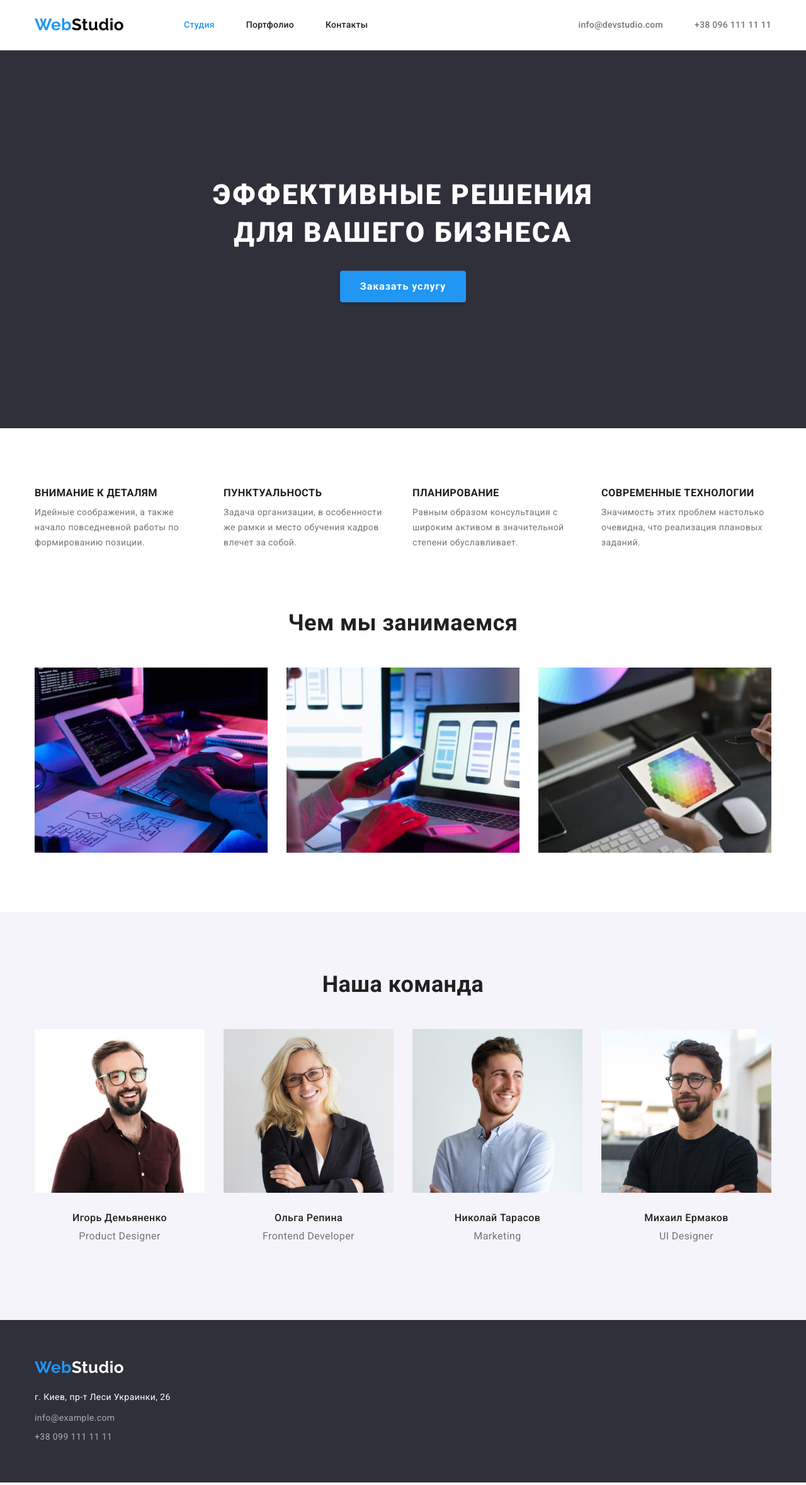
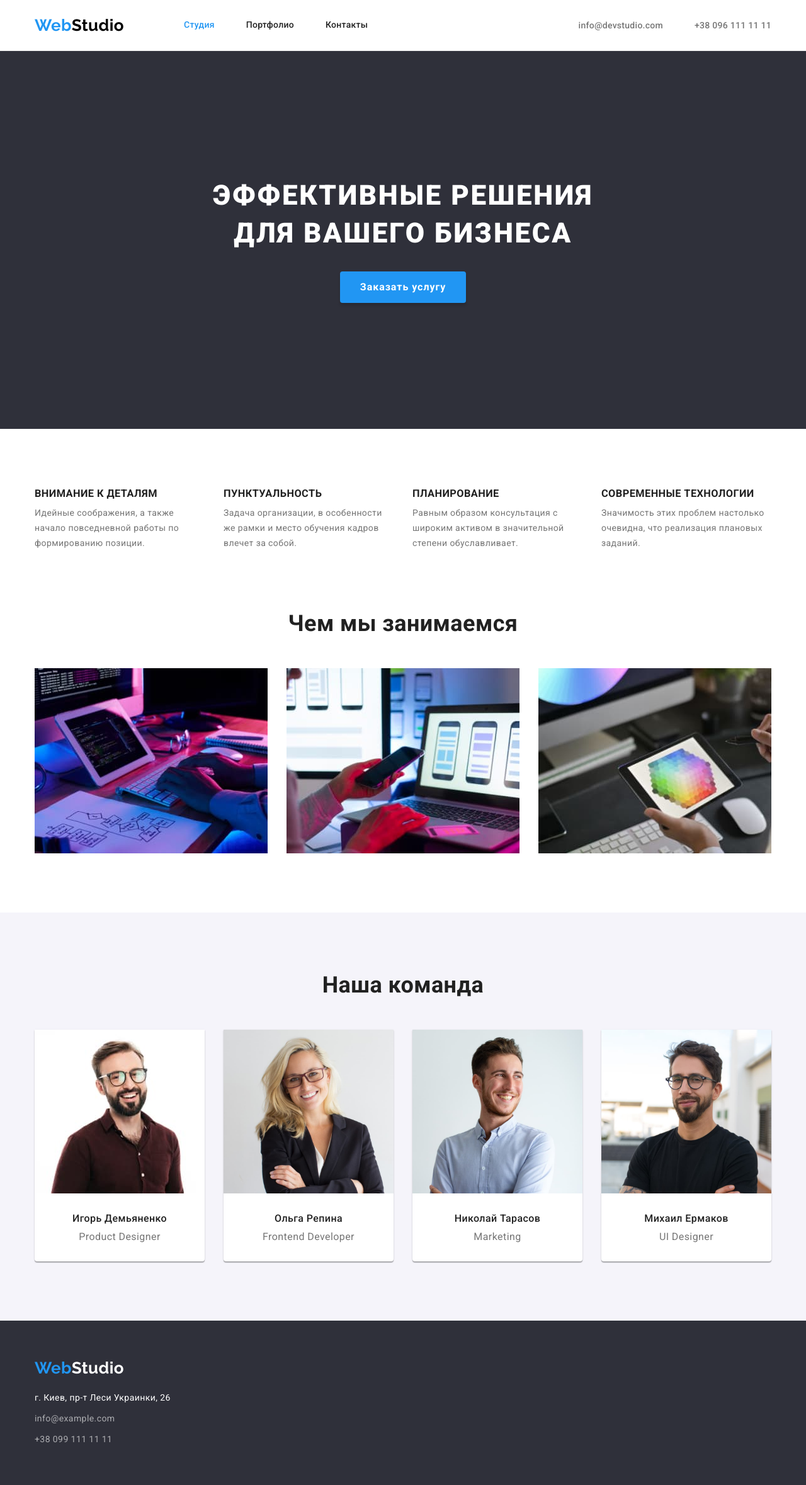
Before and after one commit to jsevruk/goit-markup-hw-03, a plain HTML site: page index.html in a window 1280 px wide. Shown: the whole page at 63% size. Drawn offline with nearby package versions, Linux system fonts and the light colour scheme.

Commit message:
Внесла правки

```diff
--- a/css/styles.css
+++ b/css/styles.css
@@ -90,8 +90,6 @@
     /*--------------------------!* Header *!----------------------------*/
 
    .header {
-       padding-top: 24px;
-       padding-bottom: 24px;
        border-bottom: 1px solid #ECECEC;
    }
 
@@ -127,6 +125,10 @@
     }
 
     .header-link {
+        padding-top: 32px;
+        padding-bottom: 32px;
+        display: block;
+
         font-weight: 500;
         line-height: 1.14;
         letter-spacing: 0.02em;
@@ -142,13 +144,10 @@
         color: var(--accent-color);
     }
 
-    .header-contacts{
-        margin-left: auto;
-    }
 
     .header-contacts-list {
         display: flex;
-        /*align-items: center;*/
+        margin-left: auto;
     }
 
     .header-contacts-item:not(:last-child) {
@@ -156,6 +155,9 @@
     }
 
     .header-contacts-link {
+        padding-top: 32px;
+        padding-bottom: 32px;
+
         font-weight: 500;
         line-height: 1.14;
         letter-spacing: 0.02em;
@@ -171,13 +173,16 @@
     /*-------------------------!* Hero *!--------------------------*/
 
     .hero {
+        padding: 200px 0;
+
         background-color: var(--secondary-background-color);
     }
 
     .hero-container {
-        max-width: 696px;
+        display: flex;
+        flex-direction: column;
         text-align: center;
-        padding: 200px 0;
+        align-items: center;
     }
 
     .hero-title {
@@ -188,6 +193,7 @@
         text-transform: uppercase;
         color: var(--secondary-title-color);
         margin-bottom: 30px;
+        max-width: 700px;
     }
 
     .hero-primary-btn {
@@ -205,20 +211,19 @@
     /*-------------------------!* Preference *!--------------------------*/
 
 
-    .preference-container {
-        display: flex;
-        padding-bottom: 0;
-    }
 
     .preference-list {
         display: flex;
-        margin-right: -30px;
+        flex-wrap: wrap;
+        margin-left: -30px;
+        margin-top: -30px;
     }
 
 
     .preference-item {
         flex-basis: calc(100% / 4 - 30px);
-        margin-right: 30px;
+        margin-left: 30px;
+        margin-top: 30px;
     }
 
 
@@ -239,6 +244,10 @@
     /*-------------------------!* About *!--------------------------*/
 
 
+    .about {
+        padding-top: 0;
+    }
+
     .about-title {
         color: var(--primary-title-color);
         margin-bottom: 50px;
@@ -247,12 +256,14 @@
     .about-list {
         display: flex;
         flex-wrap: wrap;
-        margin-right: -30px;
+        margin-left: -30px;
+        margin-top: -30px;
     }
 
     .about-item {
         flex-basis: calc(100% / 3 - 30px);
-        margin-right: 30px;
+        margin-left: 30px;
+        margin-top: 30px;
     }
 
 
@@ -272,14 +283,18 @@
     .team-list {
         display: flex;
         flex-wrap: wrap;
-        margin-right: -30px;
-        margin-bottom: -30px;
+        margin-left: -30px;
+        margin-top: -30px;
     }
 
     .team-item {
         flex-basis: calc(100% / 4 - 30px);
-        margin-right: 30px;
-        margin-bottom: 30px;
+        background-color: var(--primary-background-color);
+        box-shadow: 0px 1px 3px rgba(0, 0, 0, 0.12), 0px 1px 1px rgba(0, 0, 0, 0.14), 0px 2px 1px rgba(0, 0, 0, 0.2);
+        border-radius: 0px 0px 4px 4px;
+
+        margin-left: 30px;
+        margin-top: 30px;
     }
 
     .team-item-bottom {
@@ -308,13 +323,11 @@
 
 
         .footer {
-          background-color: var(--secondary-background-color);
-        }
-
-        .footer-container {
+           background-color: var(--secondary-background-color);
             padding-top: 60px;
             padding-bottom: 60px;
         }
+
 
         .footer-logo {
             font-family: Raleway, sans-serif;
@@ -322,11 +335,10 @@
             font-size: 26px;
             line-height: 1.19;
             color: var(--accent-color);
+            display: block;
+            margin-bottom: 20px;
         }
 
-        .footer-logo-bottom {
-            margin-bottom: 20px;
-        }
 
         .footer-logo-white {
             color: var(--white-text-color);
@@ -334,14 +346,6 @@
 
         .footer-address {
             font-style: normal;
-        }
-
-        .footer-item-bottom-9 {
-            margin-bottom: 9px;
-        }
-
-        .footer-item-bottom-6 {
-            margin-bottom: 6px;
         }
 
 
@@ -360,6 +364,10 @@
             color: var(--footer-contacts-color)
         }
 
+    .footer-item:not(:last-child) {
+        margin-bottom: 9px;
+    }
+
 
 
 
@@ -370,12 +378,12 @@
         .projects-navigation{
             display: flex;
             justify-content: center;
-            padding-bottom: 50px;
         }
 
         .projects-btn-list {
             display: flex;
             justify-content: center;
+            margin-bottom: 50px;
         }
 
         .projects-btn-item:not(:last-child) {
@@ -416,16 +424,16 @@
         display: flex;
         flex-wrap: wrap;
 
-        margin-right: -30px;
-        margin-bottom: -30px;
+        margin-left: -30px;
+        margin-top: -30px;
     }
 
 
     .projects-page-item {
         flex-basis: calc(100% / 3 - 30px);
 
-        margin-right: 30px;
-        margin-bottom: 30px;
+        margin-left: 30px;
+        margin-top: 30px;
     }
 
 
--- a/index.html
+++ b/index.html
@@ -41,7 +41,6 @@
           </ul>
         </nav>
 
-        <div class="header-contacts">
         <ul class="header-contacts-list list">
           <li class="header-contacts-item">
             <a
@@ -57,12 +56,11 @@
           </li>
         </ul>
       </div>
-      </div>
     </header>
 
     <main>
       <section class="hero">
-        <div class="container hero-container section">
+        <div class="container hero-container">
           <h1 class="hero-title">Эффективные решения для вашего бизнеса</h1>
           <button class="hero-primary-btn btn" type="button">
             Заказать услугу
@@ -70,10 +68,10 @@
         </div>
       </section>
 
-      <section class="preference">
+      <section class="preference section">
         <h2 class="visually-hidden">Наши преимущества</h2>
 
-        <div class="container preference-container section">
+        <div class="container">
           <ul class="preference-list list">
             <li class="preference-item">
               <h3 class="preference-title">Внимание к деталям</h3>
@@ -107,8 +105,8 @@
         </div>
       </section>
 
-      <section class="about">
-        <div class="container about-container section">
+      <section class="about section">
+        <div class="container">
           <h2 class="about-title section-title">Чем мы занимаемся</h2>
 
           <ul class="about-list list">
@@ -140,8 +138,8 @@
         </div>
       </section>
 
-      <section class="team">
-        <div class="container team-container section">
+      <section class="team section">
+        <div class="container">
           <h2 class="team-title section-title">Наша команда</h2>
 
           <ul class="team-list list">
@@ -199,16 +197,14 @@
     </main>
 
     <footer class="footer">
-      <div class="container footer-container">
-        <div class="footer-logo-bottom">
+      <div class="container">
         <a class="footer-logo link" href="./index.html"
           >Web<span class="footer-logo-white">Studio</span></a
         >
-        </div>
 
         <address class="footer-address">
           <ul class="footer-list list">
-            <li class="footer-item footer-item-bottom-9">
+            <li class="footer-item">
               <a
                 class="footer-address-link link"
                 href=""
@@ -217,7 +213,7 @@
                 >г. Киев, пр-т Леси Украинки, 26</a
               >
             </li>
-            <li class="footer-item footer-item-bottom-6">
+            <li class="footer-item">
               <a
                 class="footer-contacts-link link"
                 href="mailto:info@example.com"
```
Also changed, not shown: portfolio.html (+8 -22 lines). Lines whose indentation alone changed are shown as unchanged.
